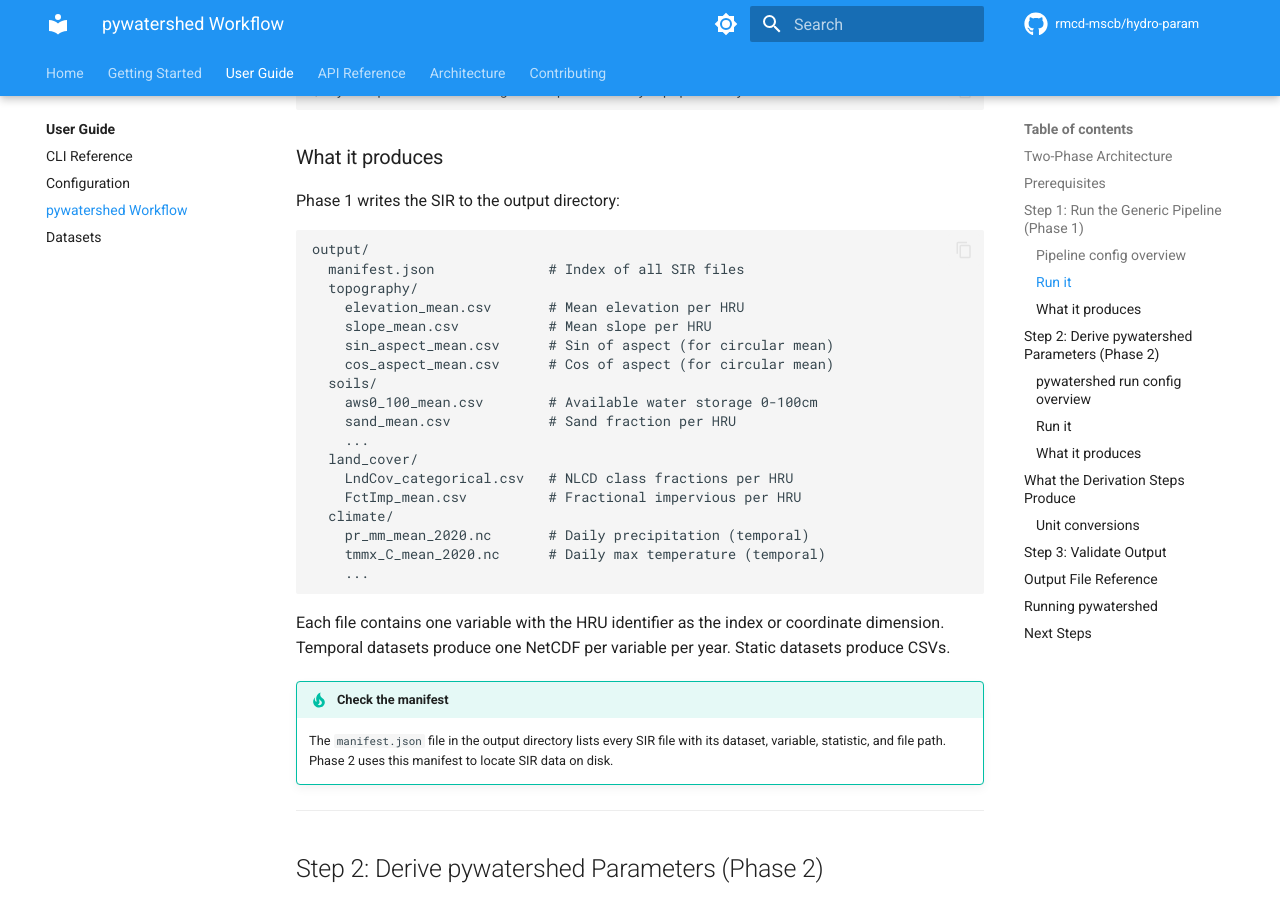
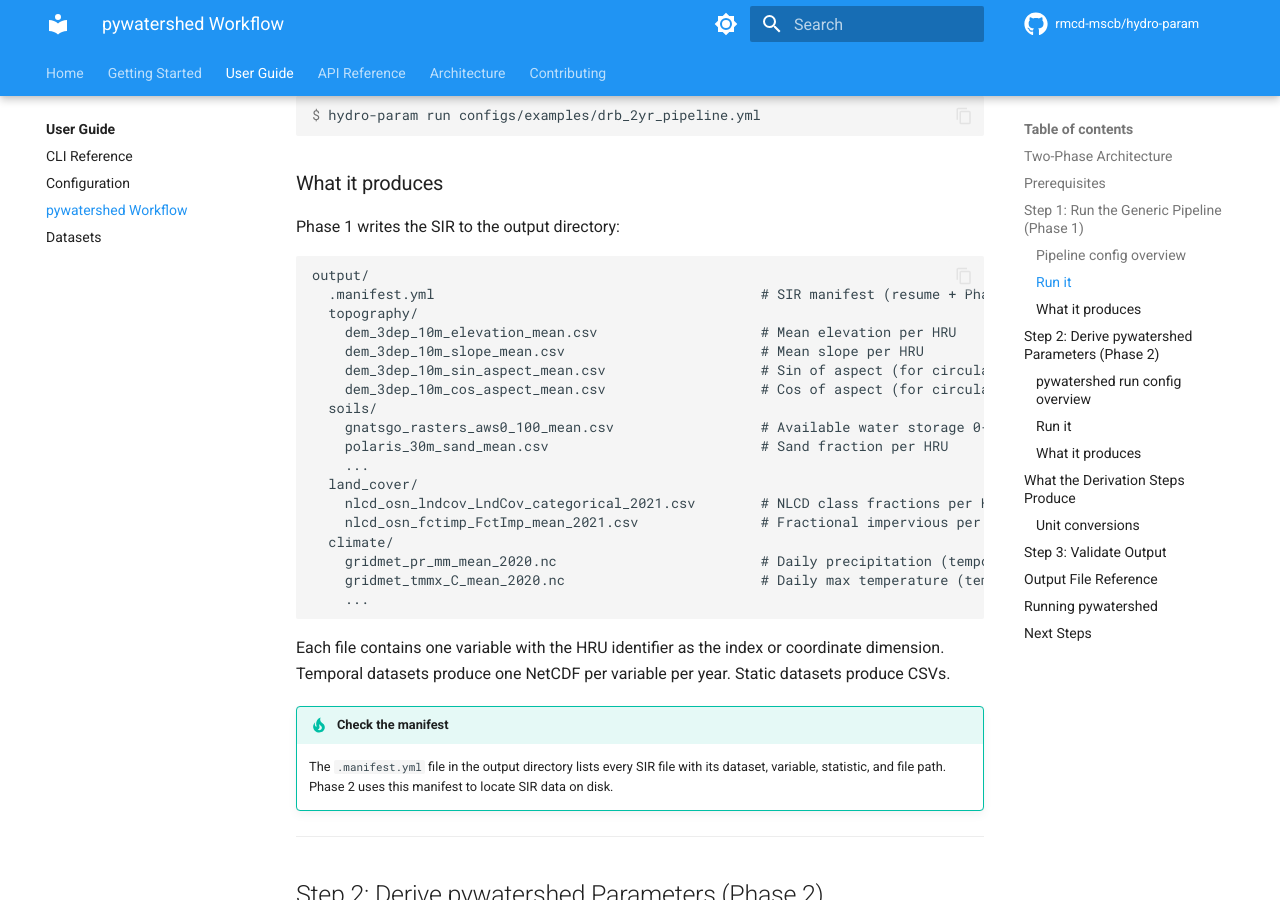
Before and after one commit to rmcd-mscb/hydro-param, an MkDocs documentation site: the page built from docs/user-guide/pywatershed-workflow.md, in a window 1280 px wide and 900 px high, scrolled down 3180 px. Built offline with MkDocs 1.6.1 and Material for MkDocs 9.7.7, drawn with Linux system fonts in a browser that asks for light colours; comment, search, counter and statistics services are not loaded; some of the changed text lies outside the part shown.

Commit message:
docs: fix review findings — manifest filename, SIR prefixes, CLI examples
- Fix manifest.json → .manifest.yml in pywatershed workflow
- Add dataset prefix to SIR output filenames (per PR #130)
- Fix gfv11 download command in prerequisites
- Remove nonexistent --category flag from datasets list example
- Fix nlcd_annual → nlcd_osn_lndcov in CLI download example
- Mark hydrography/water_bodies categories as reserved (no datasets registered)
- Remove Shapefile from supported formats (only GeoPackage/GeoParquet)

Co-Authored-By: Claude Opus 4.6 <noreply@anthropic.com>

````diff
--- a/docs/user-guide/pywatershed-workflow.md
+++ b/docs/user-guide/pywatershed-workflow.md
@@ -160,22 +160,22 @@ Phase 1 writes the SIR to the output directory:
 
 ```
 output/
-  manifest.json              # Index of all SIR files
+  .manifest.yml                                        # SIR manifest (resume + Phase 2 lookup)
   topography/
-    elevation_mean.csv       # Mean elevation per HRU
-    slope_mean.csv           # Mean slope per HRU
-    sin_aspect_mean.csv      # Sin of aspect (for circular mean)
-    cos_aspect_mean.csv      # Cos of aspect (for circular mean)
+    dem_3dep_10m_elevation_mean.csv                    # Mean elevation per HRU
+    dem_3dep_10m_slope_mean.csv                        # Mean slope per HRU
+    dem_3dep_10m_sin_aspect_mean.csv                   # Sin of aspect (for circular mean)
+    dem_3dep_10m_cos_aspect_mean.csv                   # Cos of aspect (for circular mean)
   soils/
-    aws0_100_mean.csv        # Available water storage 0-100cm
-    sand_mean.csv            # Sand fraction per HRU
+    gnatsgo_rasters_aws0_100_mean.csv                  # Available water storage 0-100cm
+    polaris_30m_sand_mean.csv                          # Sand fraction per HRU
     ...
   land_cover/
-    LndCov_categorical.csv   # NLCD class fractions per HRU
-    FctImp_mean.csv          # Fractional impervious per HRU
+    nlcd_osn_lndcov_LndCov_categorical_2021.csv        # NLCD class fractions per HRU
+    nlcd_osn_fctimp_FctImp_mean_2021.csv               # Fractional impervious per HRU
   climate/
-    pr_mm_mean_2020.nc       # Daily precipitation (temporal)
-    tmmx_C_mean_2020.nc      # Daily max temperature (temporal)
+    gridmet_pr_mm_mean_2020.nc                         # Daily precipitation (temporal)
+    gridmet_tmmx_C_mean_2020.nc                        # Daily max temperature (temporal)
     ...
 ```
 
@@ -184,7 +184,7 @@ or coordinate dimension. Temporal datasets produce one NetCDF per
 variable per year. Static datasets produce CSVs.
 
 !!! tip "Check the manifest"
-    The `manifest.json` file in the output directory lists every SIR
+    The `.manifest.yml` file in the output directory lists every SIR
     file with its dataset, variable, statistic, and file path. Phase 2
     uses this manifest to locate SIR data on disk.
 
````
Also changed, not shown: other parts of docs/user-guide/pywatershed-workflow.md (+1 -1 lines), docs/user-guide/cli.md (+1 -1 lines), docs/user-guide/configuration.md (+1 -1 lines), docs/user-guide/datasets.md (+2 -8 lines).
